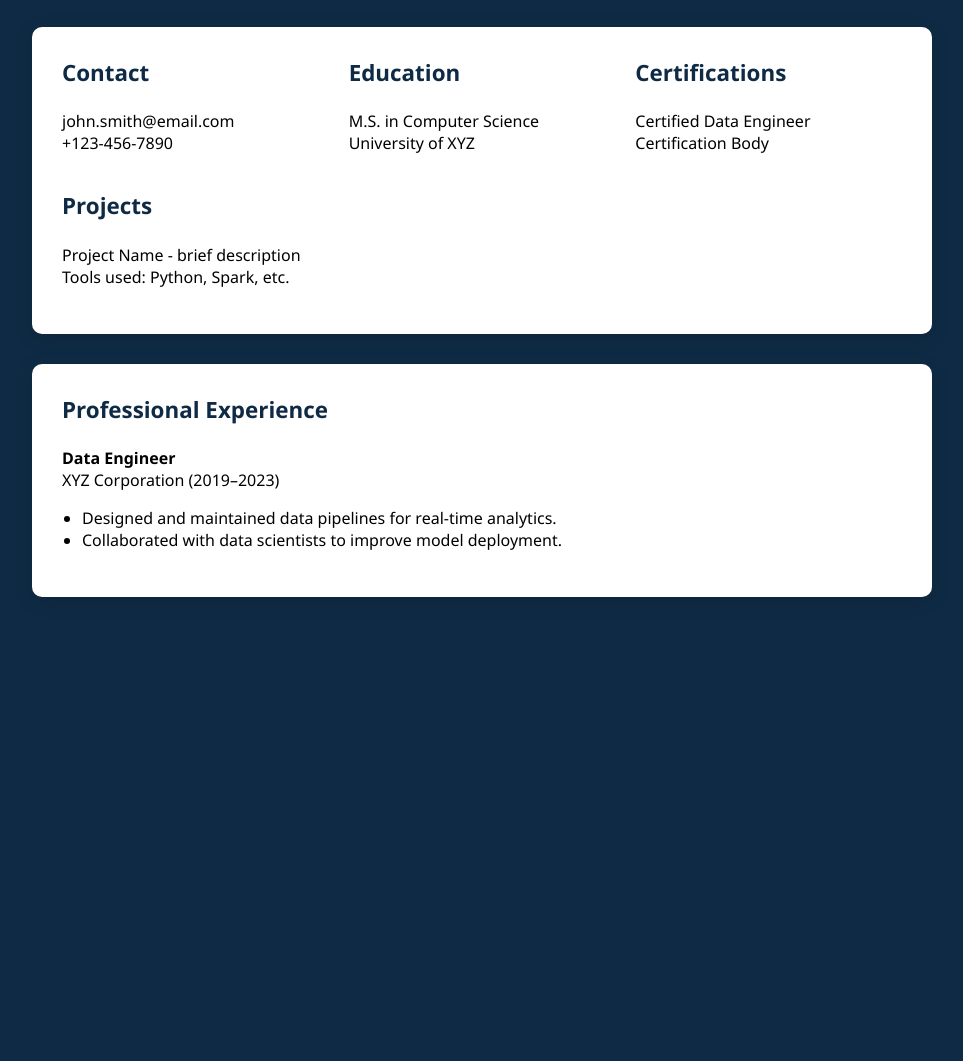
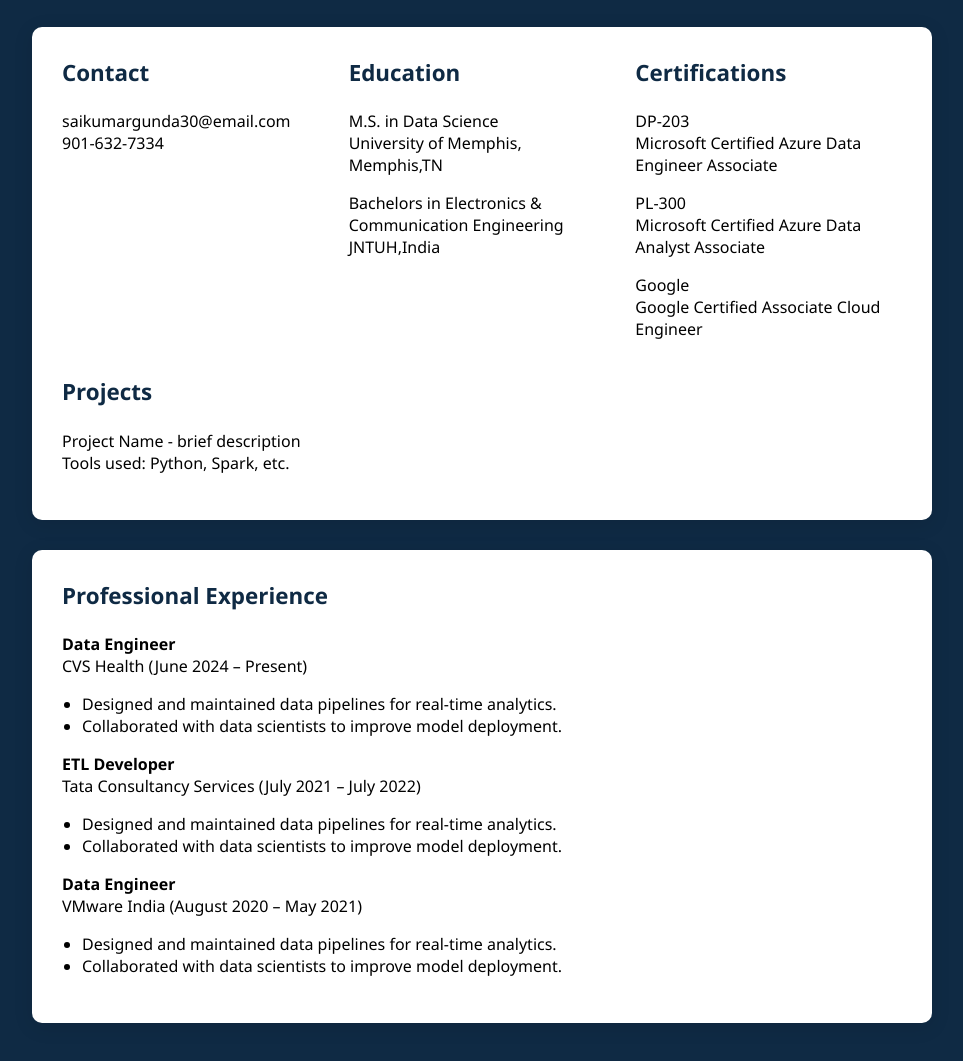
Before and after one commit to saikumar70/saikumar70.github.io, a plain HTML site: page index_2.html in a window 1280 px wide. Shown: the part 235-1296 px from the top of the page, without its empty margins (158-1121 px from the left). Before the commit the page ends 872 px from the top, so only its background shows below. Drawn offline with Linux system fonts and the light colour scheme.

Commit message:
added education and contact details

```diff
--- a/index_2.html
+++ b/index_2.html
@@ -84,7 +84,7 @@
       <div class="buttons">
         <a href="Saikumar Gunda.pdf" target="_blank">📄 Download Resume</a>
         <a href="https://linkedin.com/in/yourprofile" target="_blank">🔗 LinkedIn</a>
-        <a href="#contact">📬 Contact</a>
+        <a href="#mailto:saikumargunda30@gmail.com">📬 Contact</a>
       </div>
     </div>
   </div>
@@ -94,15 +94,19 @@
     <div class="grid">
       <div>
         <h3>Contact</h3>
-        <p>john.smith@email.com<br>+123-456-7890</p>
+        <p>saikumargunda30@email.com<br>901-632-7334</p>
       </div>
       <div>
         <h3>Education</h3>
-        <p>M.S. in Computer Science<br>University of XYZ</p>
+        <p>M.S. in Data Science<br>University of Memphis, Memphis,TN</p>
+        <p>Bachelors in Electronics & Communication Engineering<br>JNTUH,India</p>
       </div>
+
       <div>
         <h3>Certifications</h3>
-        <p>Certified Data Engineer<br>Certification Body</p>
+        <p>DP-203<br>Microsoft Certified Azure Data Engineer Associate</p>
+        <p>PL-300<br>Microsoft Certified Azure Data Analyst Associate</p>
+        <p>Google<br>Google Certified Associate Cloud Engineer</p>
       </div>
       <div>
         <h3>Projects</h3>
@@ -114,11 +118,23 @@
   <!-- Experience Section -->
   <div class="card">
     <h3>Professional Experience</h3>
-    <p><strong>Data Engineer</strong><br>XYZ Corporation (2019–2023)</p>
+    <p><strong>Data Engineer</strong><br>CVS Health (June 2024 – Present)</p>
     <ul>
       <li>Designed and maintained data pipelines for real-time analytics.</li>
       <li>Collaborated with data scientists to improve model deployment.</li>
     </ul>
+    <p><strong>ETL Developer</strong><br>Tata Consultancy Services (July 2021 – July 2022)</p>
+    <ul>
+      <li>Designed and maintained data pipelines for real-time analytics.</li>
+      <li>Collaborated with data scientists to improve model deployment.</li>
+    </ul>
+    <p><strong>Data Engineer</strong><br>VMware India (August 2020 – May 2021)</p>
+    <ul>
+      <li>Designed and maintained data pipelines for real-time analytics.</li>
+      <li>Collaborated with data scientists to improve model deployment.</li>
+    </ul>
+
+
   </div>
 </div>
 
```
